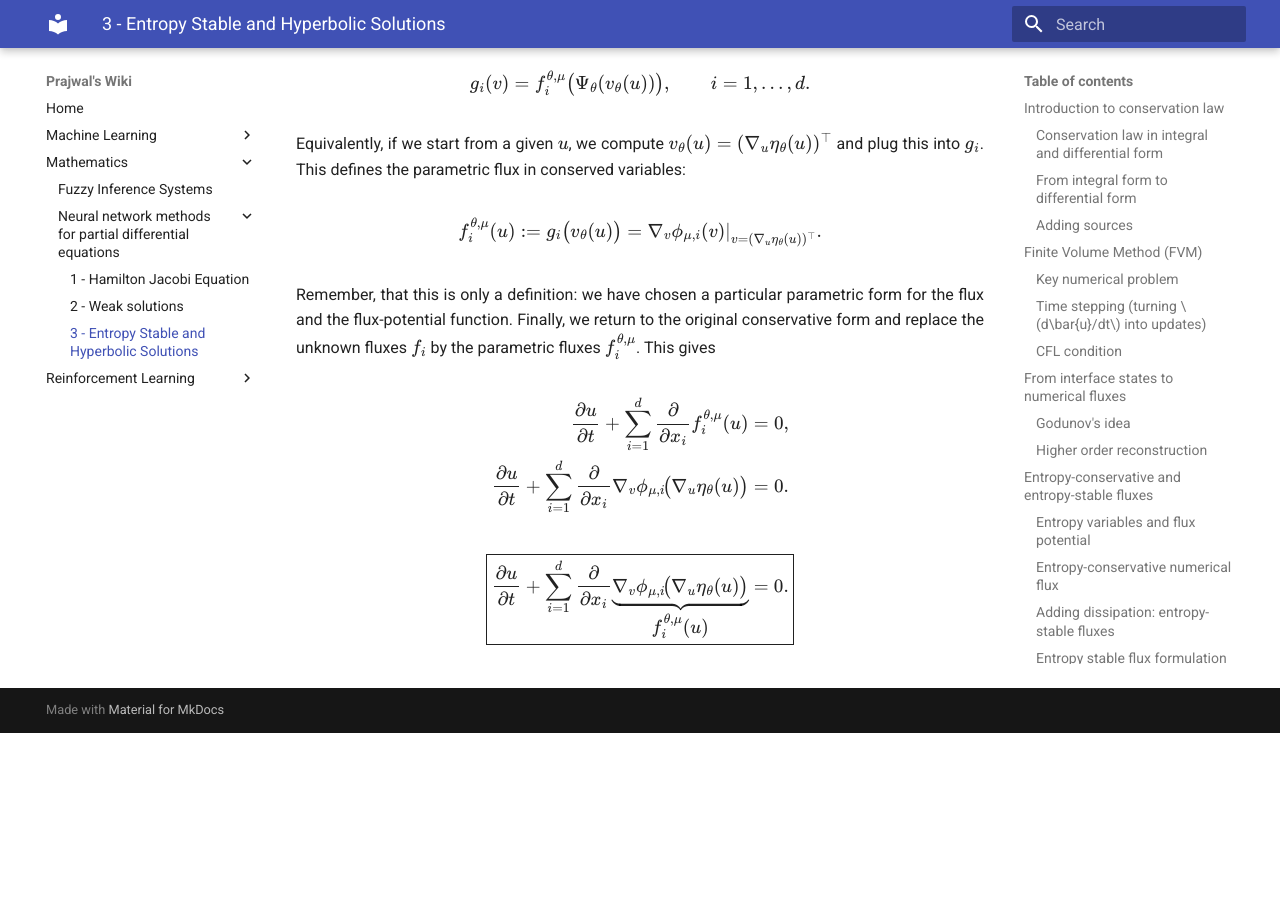
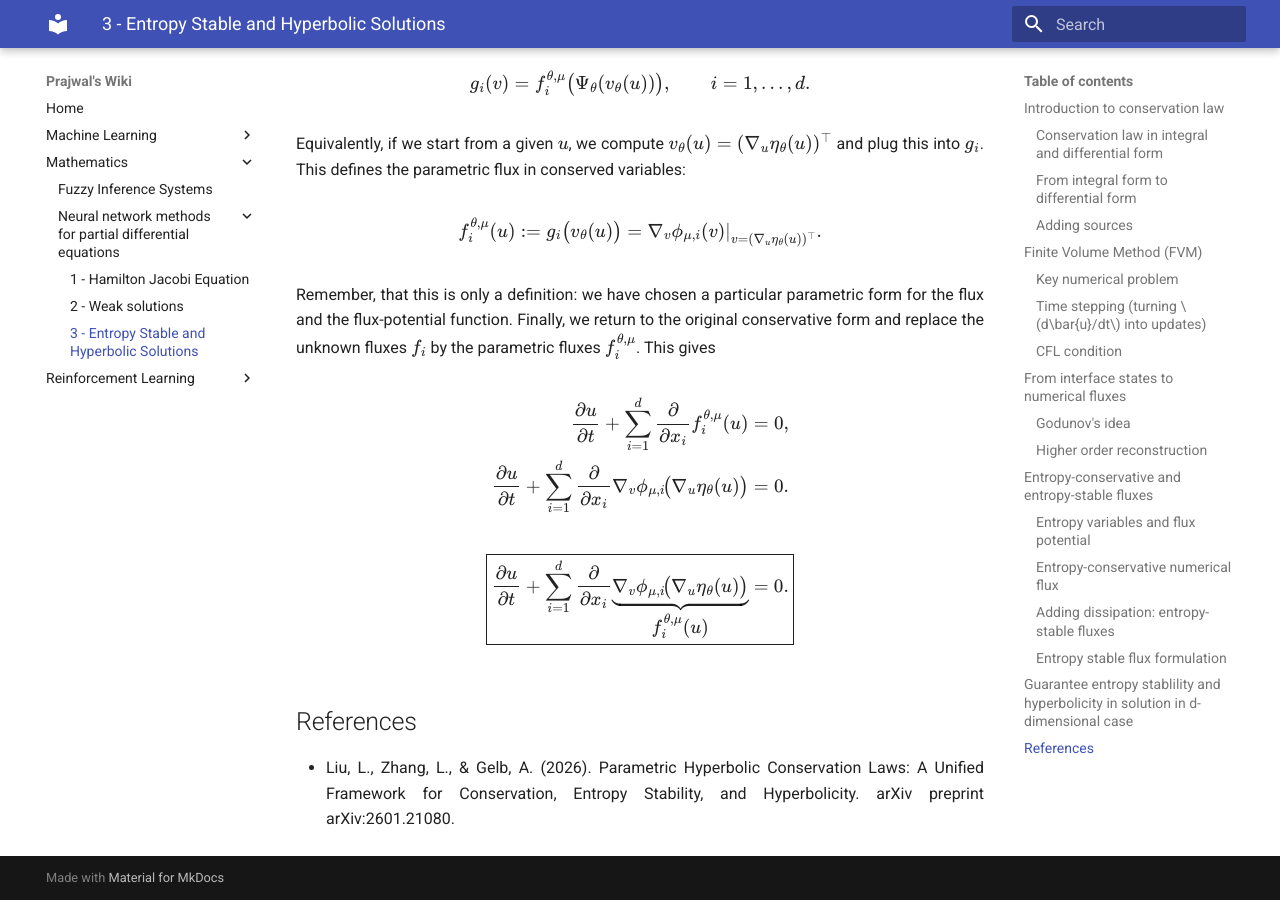
Before and after one commit to pj1911/my-wiki, an MkDocs documentation site: the page built from docs/Hyperbolic PDEs-2-Conservation laws and entropy form.md, in a window 1280 px wide and 900 px high, scrolled down 16578 px. Built offline with MkDocs 1.6.1 and Material for MkDocs 9.7.7, drawn with Linux system fonts in a browser that asks for light colours; before the commit the page ends 17311 px from its top, so only the background shows below that.

Commit message:
Add references section to conservation laws document

```diff
--- a/docs/Hyperbolic PDEs-2-Conservation laws and entropy form.md
+++ b/docs/Hyperbolic PDEs-2-Conservation laws and entropy form.md
@@ -830,3 +830,7 @@ $$
 = 0.
 }
 $$
+
+## References
+
+- Liu, L., Zhang, L., & Gelb, A. (2026). Parametric Hyperbolic Conservation Laws: A Unified Framework for Conservation, Entropy Stability, and Hyperbolicity. arXiv preprint arXiv:2601.21080.
```
